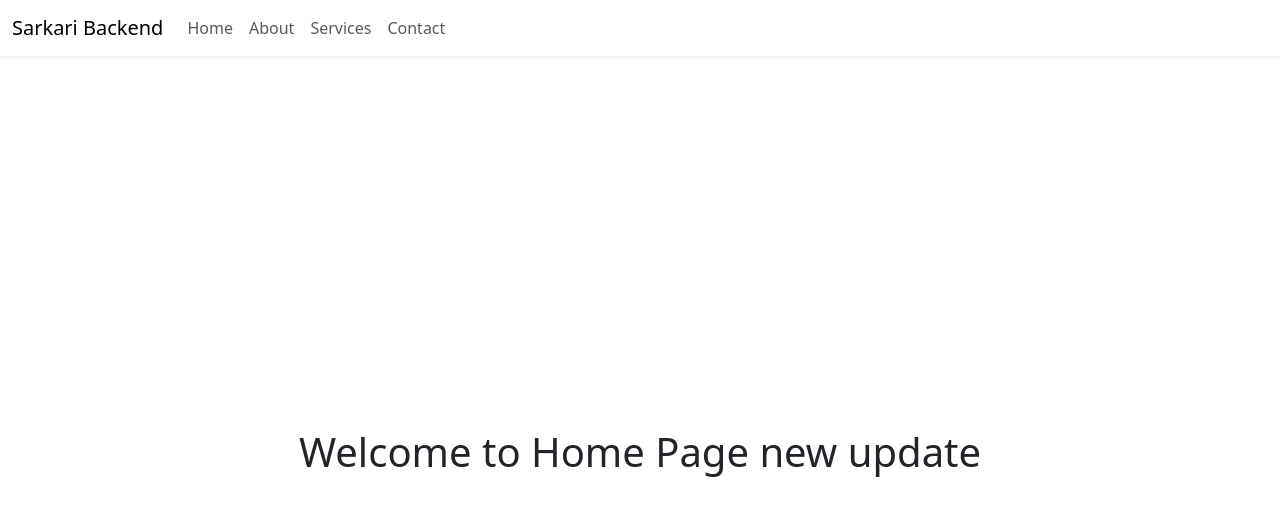
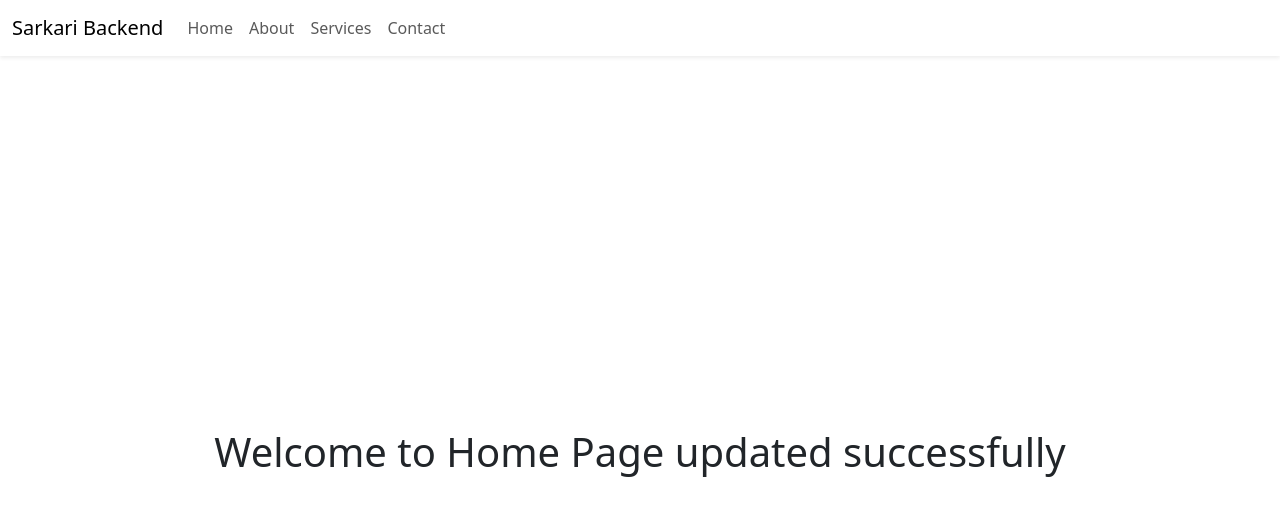
Before and after one commit to adsrikanth11/angular_backends, an Angular app: page / in a window 1280 px wide. Shown: the top 516 px of the page. Built offline with nearby package versions, Linux system fonts and the light colour scheme.

Commit message:
updated successfully

```diff
--- a/src/app/home/home.component.html
+++ b/src/app/home/home.component.html
@@ -1,5 +1,5 @@
 <div class="container-fluid">
    <div class="d-flex justify-content-center align-items-center vh-100">
-      <h1>Welcome to Home Page new update</h1>
+      <h1>Welcome to Home Page updated successfully</h1>
    </div>
 </div>
```
Also changed, not shown: 3 other files (tests, documents, lock files or other folders).
